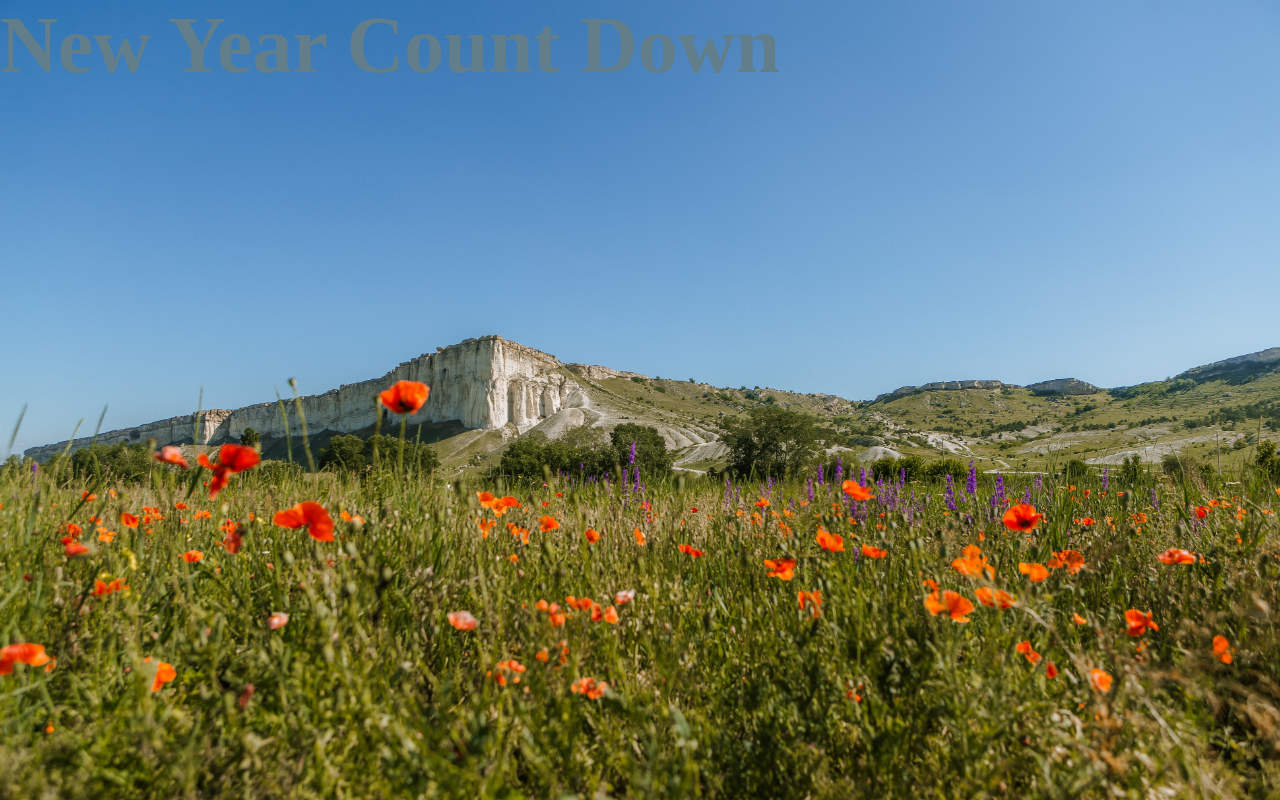
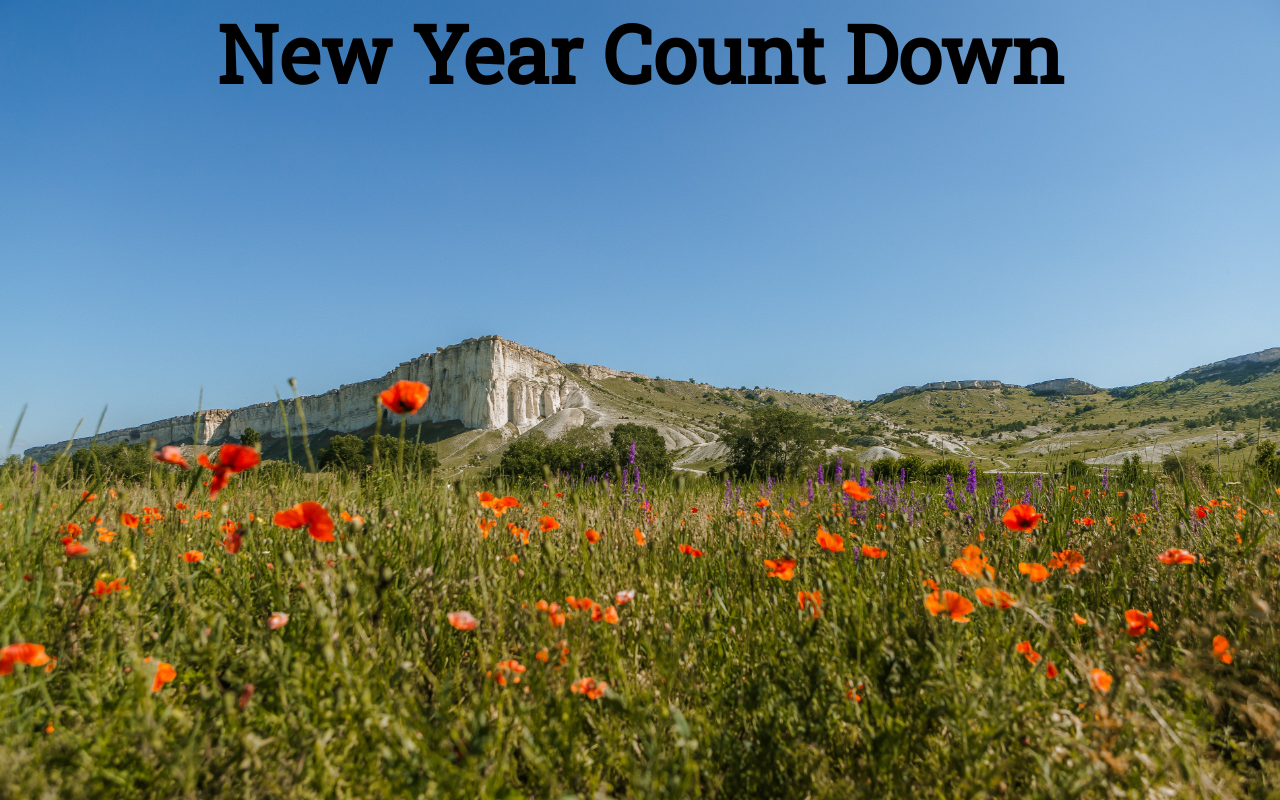
Before and after one commit to ajukadavid/timer, a Vue app: page / in a window 1280 px wide. Built offline with nearby package versions, Linux system fonts and the light colour scheme.

Commit message:
changed fonts

```diff
--- a/src/App.vue
+++ b/src/App.vue
@@ -15,7 +15,8 @@
 @import url('https://fonts.googleapis.com/css2?family=Roboto+Slab&display=swap');
 body {
   margin: 0;
-
+  font-family: 'Merriweather', serif;
+  font-family:'Roboto Slab', serif;
 }
 .container {
   height: 100vh;
@@ -23,7 +24,7 @@ body {
   background-repeat: no-repeat;
   background-size: cover;
   background-position: center center;
-  color: #627e8a
+  text-align: center;
 }
 .title {
   font-size: 5rem;
```
